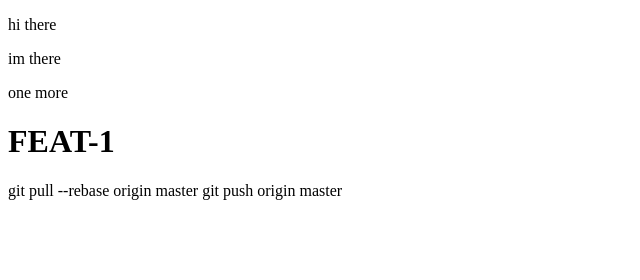
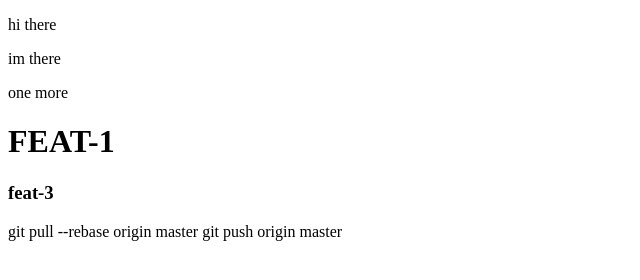
Before and after one commit to akkiankitydv/git-a, a plain HTML site: page index.html in a window 1280 px wide. Shown: the whole page, without its empty margins (0-640 px from the left). Drawn offline with Linux system fonts and the light colour scheme.

Commit message:
feat-3 changes

```diff
--- a/index.html
+++ b/index.html
@@ -8,6 +8,7 @@
     <p>im there</p>
     <p>one more</p>
     <h1>FEAT-1</h1>
+    <h3>feat-3</h3>
 
 </head>
 <body>
```
Also changed, not shown: 1 other file.
